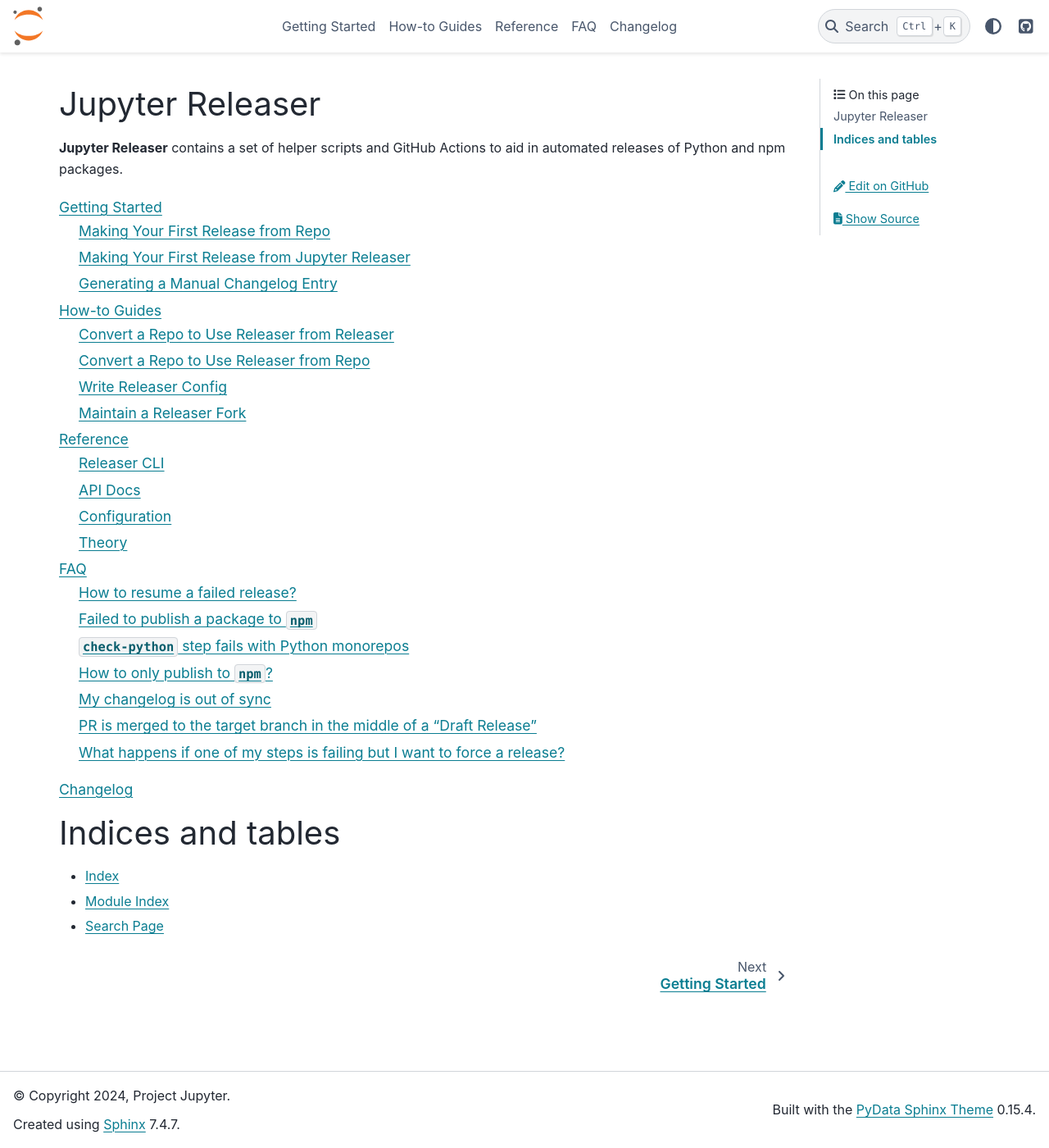
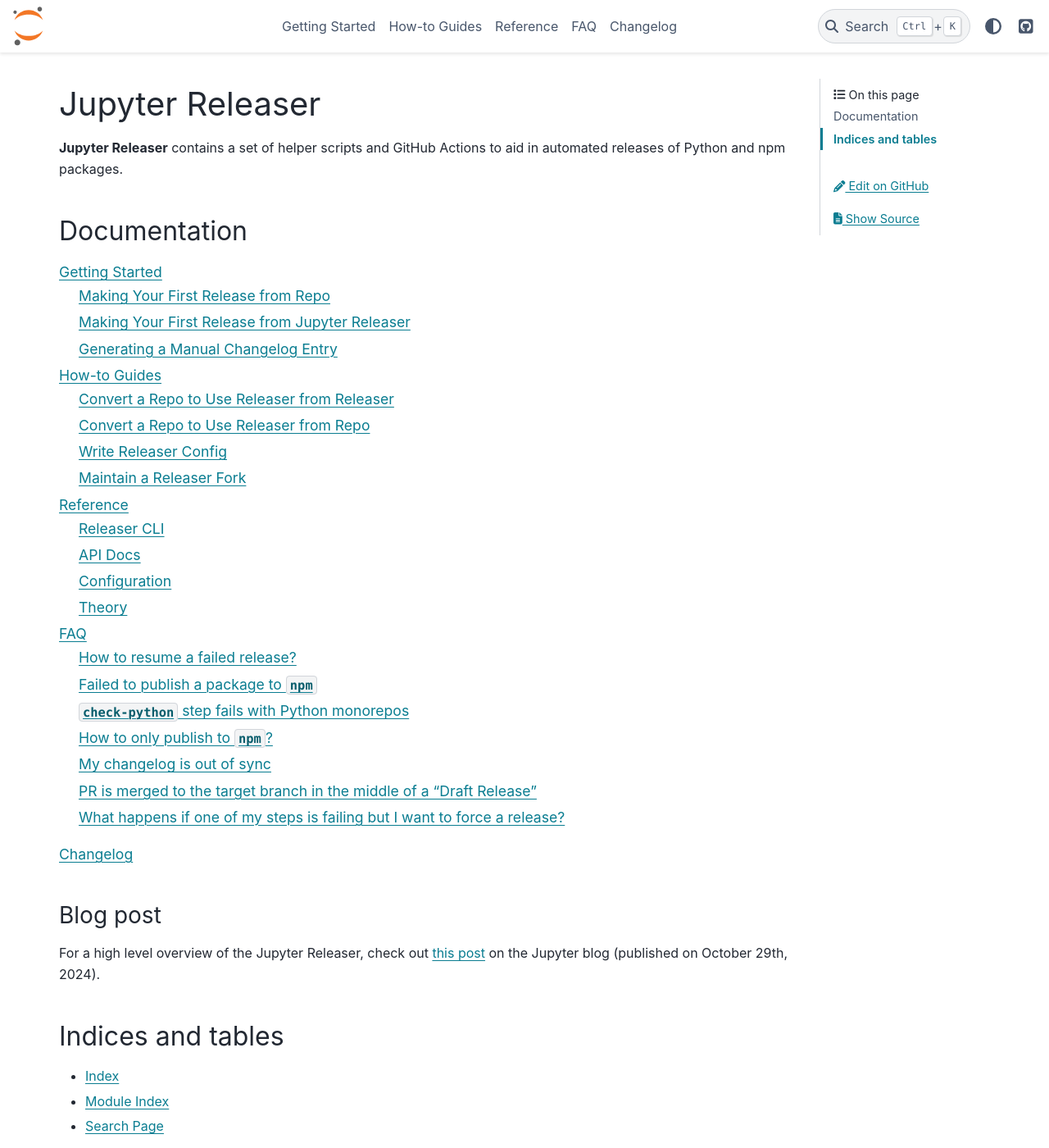
Before and after one commit to jupyter-server/jupyter_releaser, a Sphinx documentation site: the page built from docs/source/index.md, in a window 1280 px wide and 1400 px high. Shown: the whole window at 82% size. Built offline with Sphinx 7.4.7 and the PyData theme 0.15.4, drawn with Linux system fonts in a browser that asks for light colours.

Commit message:
Add link to the blog post to the documentation (#591)

````diff
--- a/docs/source/index.md
+++ b/docs/source/index.md
@@ -1,6 +1,8 @@
 # Jupyter Releaser
 
 **Jupyter Releaser** contains a set of helper scripts and GitHub Actions to aid in automated releases of Python and npm packages.
+
+## Documentation
 
 ```{toctree}
 :maxdepth: 2
@@ -17,7 +19,11 @@
 reference/changelog
 ```
 
-# Indices and tables
+### Blog post
+
+For a high level overview of the Jupyter Releaser, check out [this post](https://blog.jupyter.org/automate-your-releases-with-the-jupyter-releaser-701e7b9841e6) on the Jupyter blog (published on October 29th, 2024).
+
+## Indices and tables
 
 - {ref}`genindex`
 - {ref}`modindex`
````
